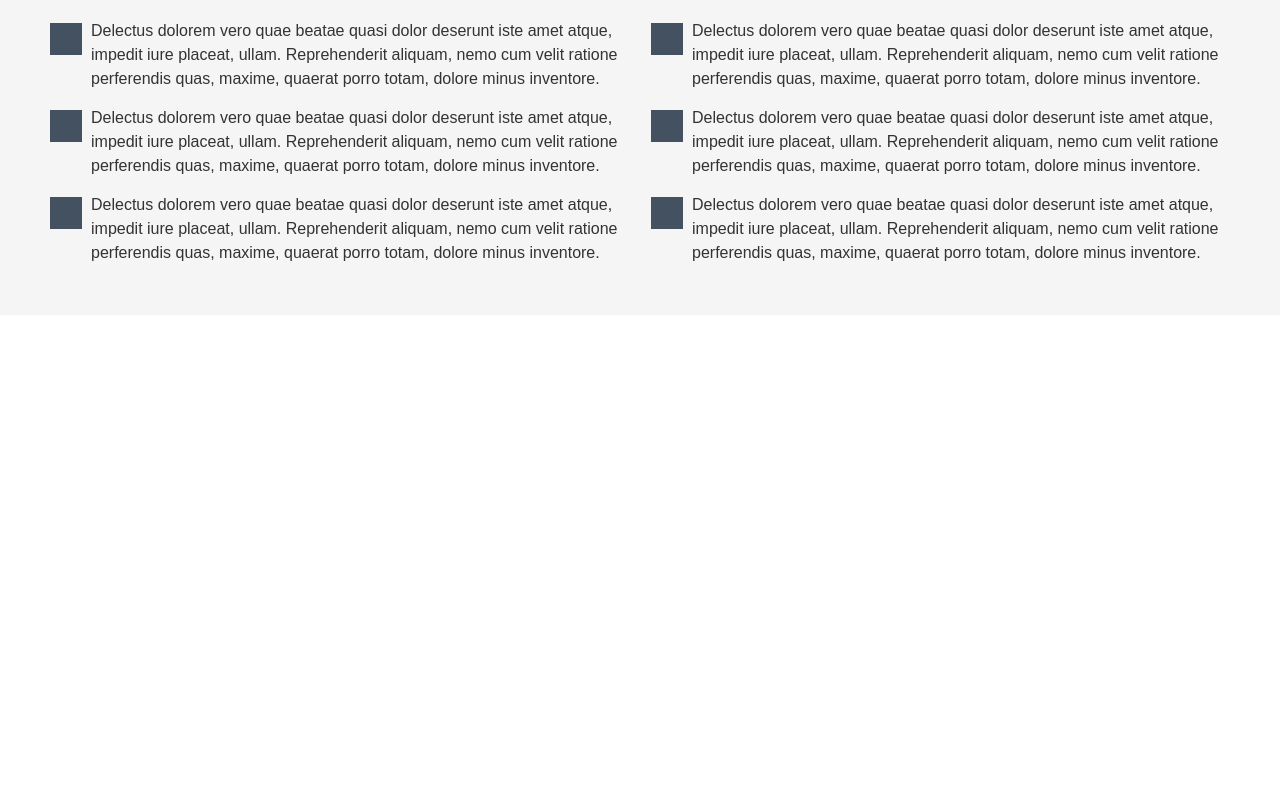
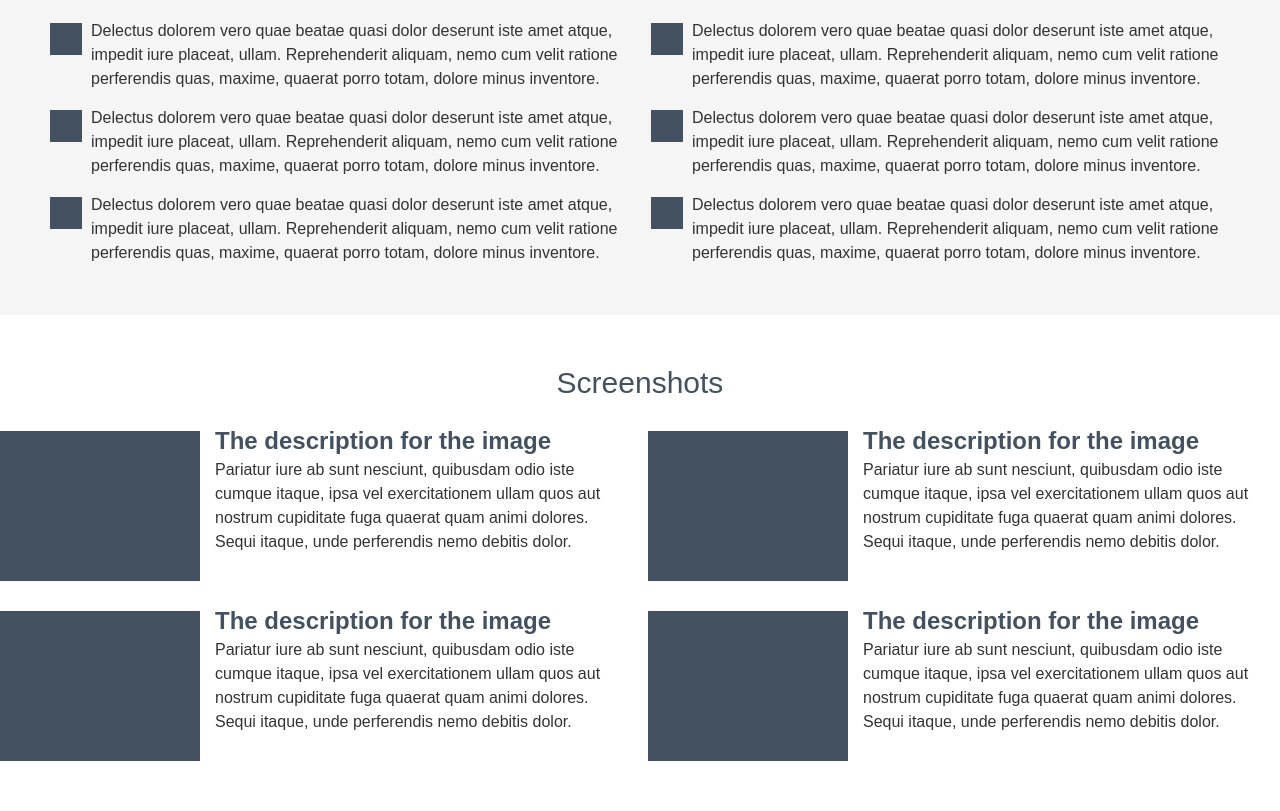
Before and after one commit to amsornet/Practice-SCSS, a website built with Parcel: page src/index.html in a window 1280 px wide. Shown: the part 784-1595 px from the top of the page. Before the commit the page ends 1099 px from the top, so only its background shows below. Built offline with nearby package versions, Linux system fonts and the light colour scheme.

Commit message:
init section screenshots

```diff
--- /dev/null
+++ b/src/assets/styles/layout/_screenshots.scss
@@ -0,0 +1,37 @@
+.screenshots {
+  @include section();
+
+  background-color: $white;
+
+  &__title {
+    @include h2();
+  }
+
+  &__items {
+    display: flex;
+    flex-direction: column;
+    justify-content: space-between;
+
+    .screenshot {
+      margin-bottom: 2.5rem;
+
+      &:last-child {
+        margin-bottom: 0;
+      }
+
+      @media ($desktop) {
+        flex-basis: calc(50% - 0.8rem);
+        margin-bottom: 0;
+
+        &:nth-child(n + 3) {
+          margin-top: 3rem;
+        }
+      }
+    }
+
+    @media ($desktop) {
+      flex-direction: row;
+      flex-wrap: wrap;
+    }
+  }
+}
--- a/src/assets/styles/layout/index.scss
+++ b/src/assets/styles/layout/index.scss
@@ -1,3 +1,4 @@
 @import './stage';
 @import './about';
 @import "./features";
+@import "./screenshots";
--- a/src/index.html
+++ b/src/index.html
@@ -46,7 +46,7 @@
             </div>
         </section>
         <section class="features">
-            <div class="container features__wrapper">
+            <div class="container">
                 <h2 class="features__title">Dignity and pluses product</h2>
                 <div class="features__items">
                     <div class="feature">
@@ -78,6 +78,41 @@
                 </div>
             </div>
         </section>
+        <section class="screenshots">
+            <div class="container"></div>
+            <h2 class="screenshots__title">Screenshots</h2>
+            <div class="screenshots__items">
+                <div class="screenshot">
+                    <div class="screenshot__image"></div>
+                    <div class="screenshot__text">
+                        <h3 class="screenshot__title">The description for the image</h3>
+                        <p class="screenshot__description">Pariatur iure ab sunt nesciunt, quibusdam odio iste cumque itaque, ipsa vel exercitationem ullam quos aut nostrum cupiditate fuga quaerat quam animi dolores. Sequi itaque, unde perferendis nemo debitis dolor.</p>
+                    </div>
+                </div>
+                <div class="screenshot">
+                    <div class="screenshot__image"></div>
+                    <div class="screenshot__text">
+                        <h3 class="screenshot__title">The description for the image</h3>
+                        <p class="screenshot__description">Pariatur iure ab sunt nesciunt, quibusdam odio iste cumque itaque, ipsa vel exercitationem ullam quos aut nostrum cupiditate fuga quaerat quam animi dolores. Sequi itaque, unde perferendis nemo debitis dolor.</p>
+                    </div>
+                </div>
+                <div class="screenshot">
+                    <div class="screenshot__image"></div>
+                    <div class="screenshot__text">
+                        <h3 class="screenshot__title">The description for the image</h3>
+                        <p class="screenshot__description">Pariatur iure ab sunt nesciunt, quibusdam odio iste cumque itaque, ipsa vel exercitationem ullam quos aut nostrum cupiditate fuga quaerat quam animi dolores. Sequi itaque, unde perferendis nemo debitis dolor.</p>
+                    </div>
+                </div>
+                <div class="screenshot">
+                    <div class="screenshot__image"></div>
+                    <div class="screenshot__text">
+                        <h3 class="screenshot__title">The description for the image</h3>
+                        <p class="screenshot__description">Pariatur iure ab sunt nesciunt, quibusdam odio iste cumque itaque, ipsa vel exercitationem ullam quos aut nostrum cupiditate fuga quaerat quam animi dolores. Sequi itaque, unde perferendis nemo debitis dolor.</p>
+                    </div>
+                </div>
+
+            </div>
+        </section>
     </main>
     </body>
 </html>
```
